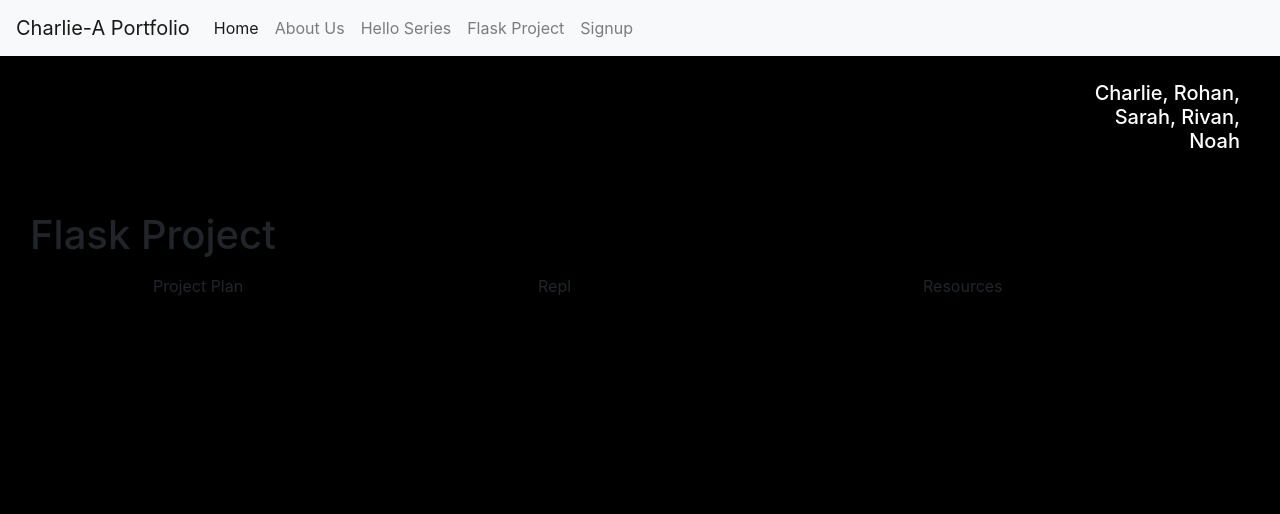
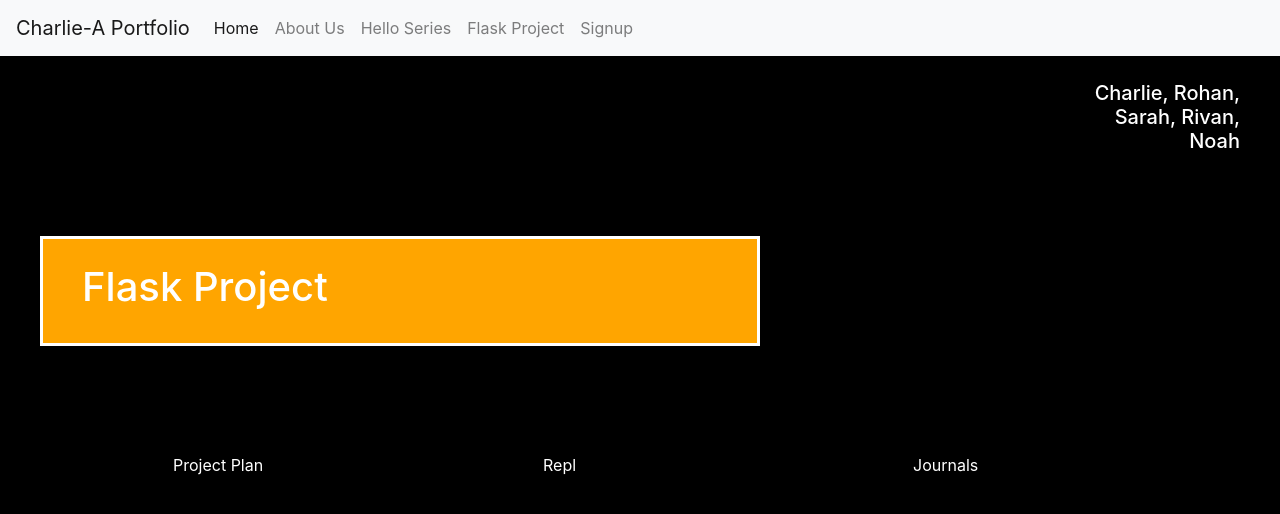
Before and after one commit to NoahPidding/Portfolioflask, a Flask app: page /flask/ in a window 1280 px wide. Shown: the top 514 px of the page. Run offline with Flask 2, Linux system fonts and the light colour scheme; some libraries are stand-ins or nearby versions.

Commit message:
Update flask.html

```diff
--- a/templates/flask.html
+++ b/templates/flask.html
@@ -1,22 +1,26 @@
-<!DOCTYPE html>
-<html lang="en">
 {% extends "base.html" %}
 
 {% block head %}
-<title>{{name}} | Flask </title>
+  <title>{{name}} | Flask </title>
+{% endblock %}
+
+{% block style %}
+<div style="background-color:black;padding:2%;">
+		<div style="background-color:orange;border:3px solid white;color:white;width:60%;padding:2%; margin-bottom: 100px;">
 {% endblock %}
 
 <!-- Project Information -->
 {% block title %}
-<h1>Flask Project</h1>
+  <h1>Flask Project</h1>
 {% endblock %}
 
 {% block link1 %}
-<a href="http://nighthawkcoders.cf/courses/python/" class="btn">Project Plan</a>
+  <a style="color:white"
+  href="https://docs.google.com/document/d/1IbB0bGAwiSk8j68Wcs0m1TMWh8LOb2xa7dvgEmebQjc/edit" class="btn">Project Plan</a>
 {% endblock %}
 {% block link2 %}
-<a href="https://repl.it/@jmort1021/Web-Portfolio-Series#main.py" class="btn">Repl</a>
+  <a style="color:white" href="https://repl.it/@charliezhu1/Projectexploring#main.py" class="btn">Repl</a>
 {% endblock %}
 {% block link3 %}
-<a href="https://padlet.com/jmortensen7/csptime1_2" class="btn">Resources</a>
+  <a style="color:white" href="https://docs.google.com/document/d/1fioQivtuh1K1jUl7TWyhOu3eaMYt7DtLRx1GFxRu-Xw/edit?usp=sharing" class="btn">Journals</a>
 {% endblock %}
```
